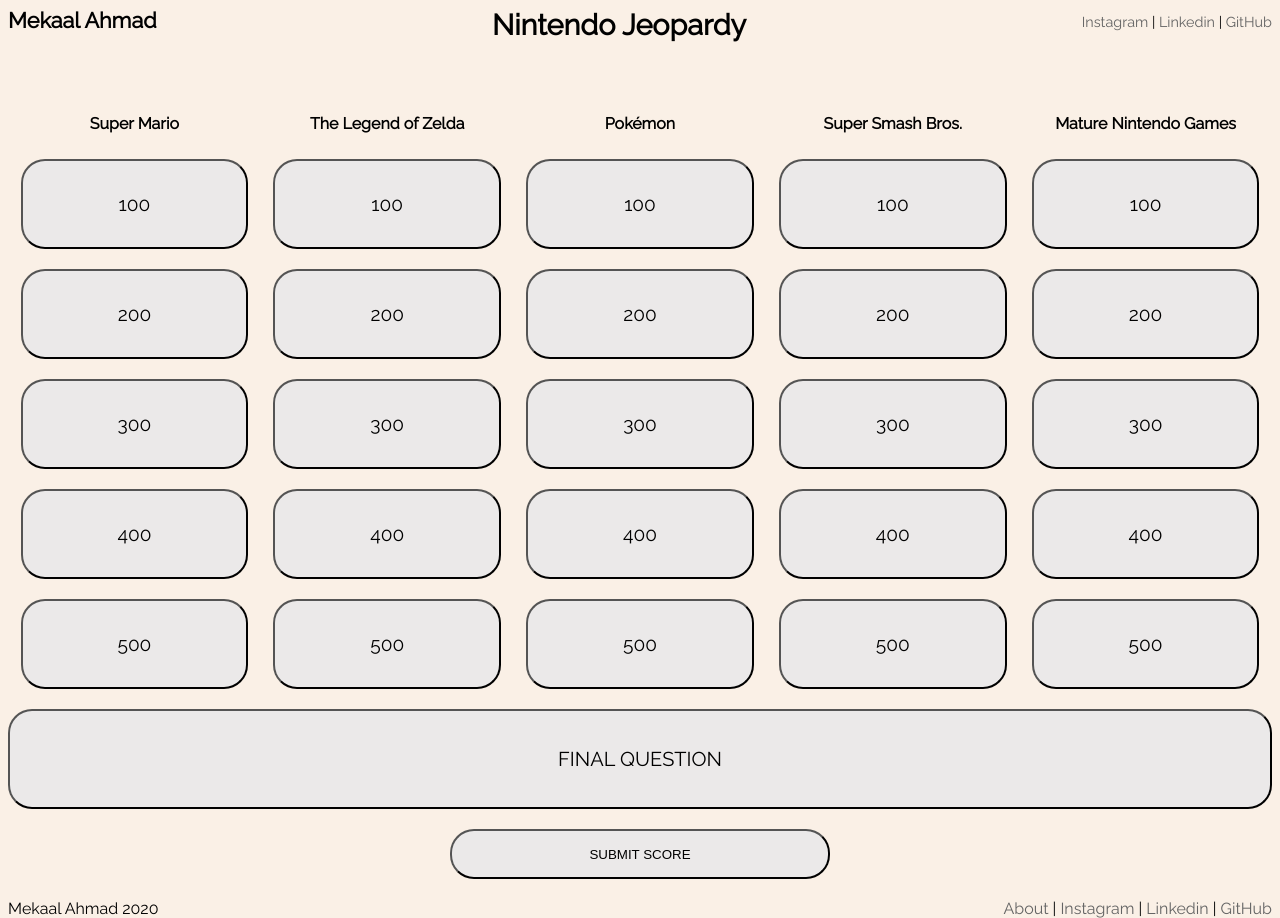
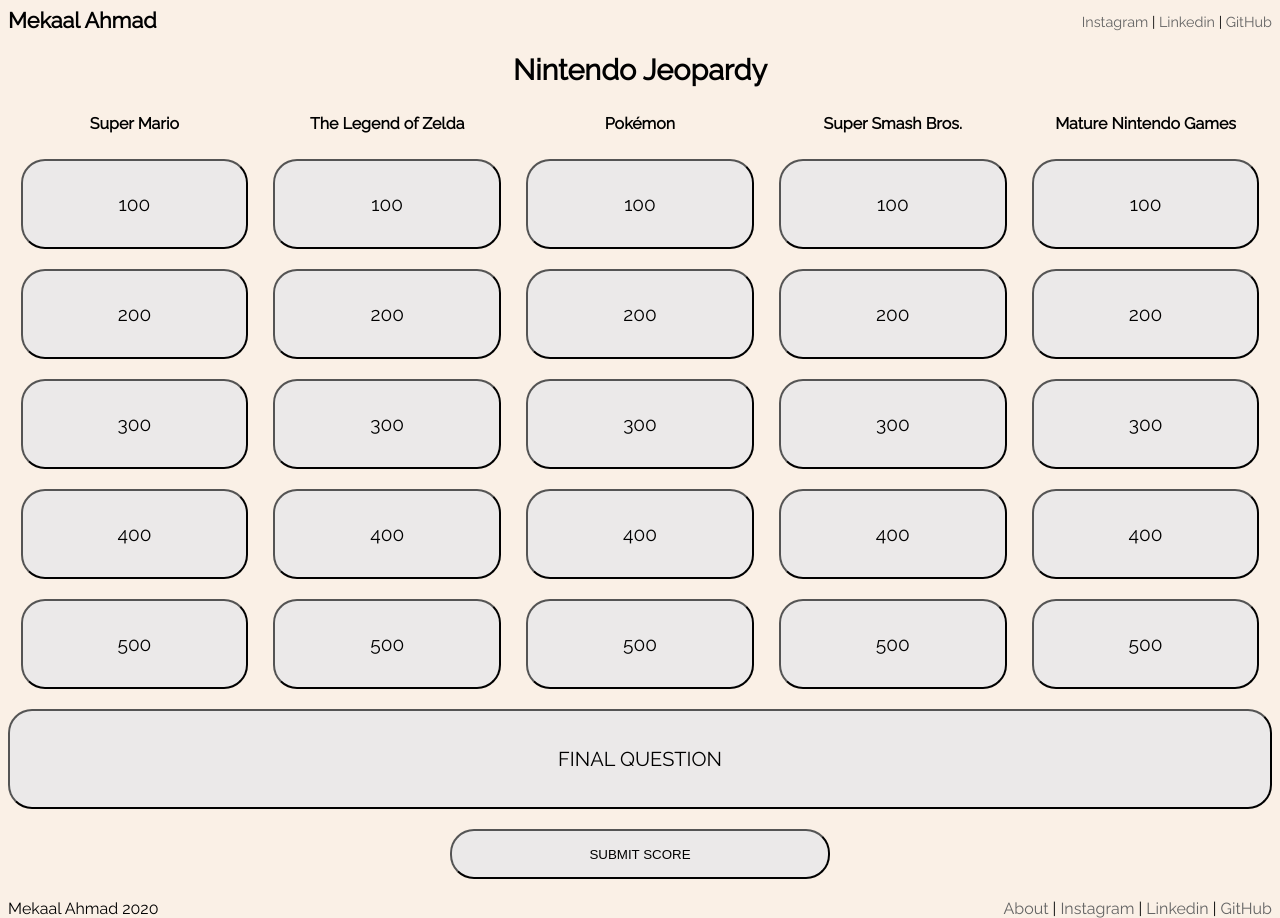
Before and after one commit to mekaala/Dynamic-Jeopardy, a plain HTML site: page index.html in a window 1280 px wide. Drawn offline with Linux system fonts and the light colour scheme.

Commit message:
adjusted h1 top margin for computer view

```diff
--- a/style.css
+++ b/style.css
@@ -14,8 +14,8 @@ header {
     font-size: 90%;
   }
   h1 {
-      margin: auto;
-      display: inline;
+      margin-top: 45px;
+
   }
   h2 {
     float: left;
```
